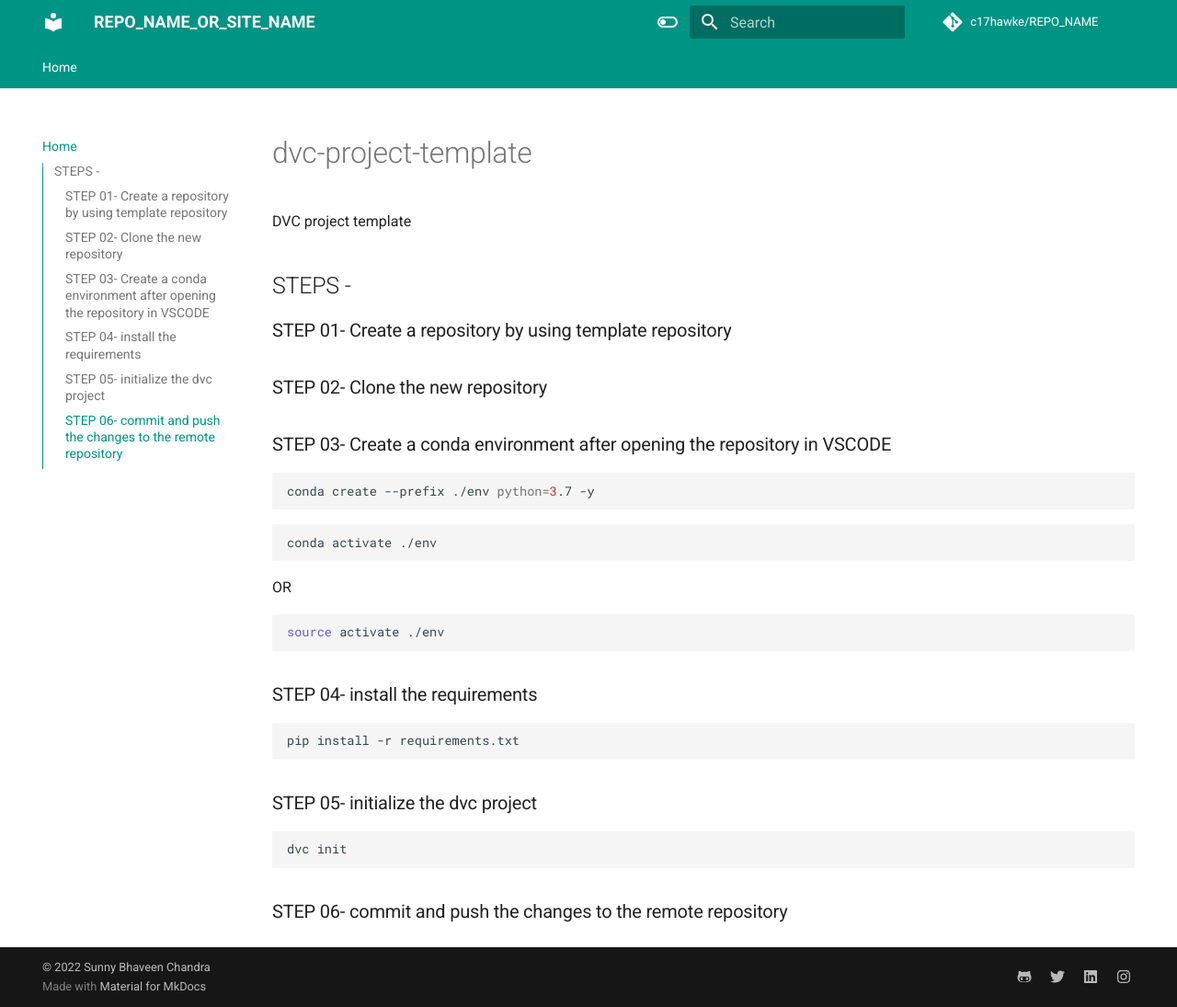
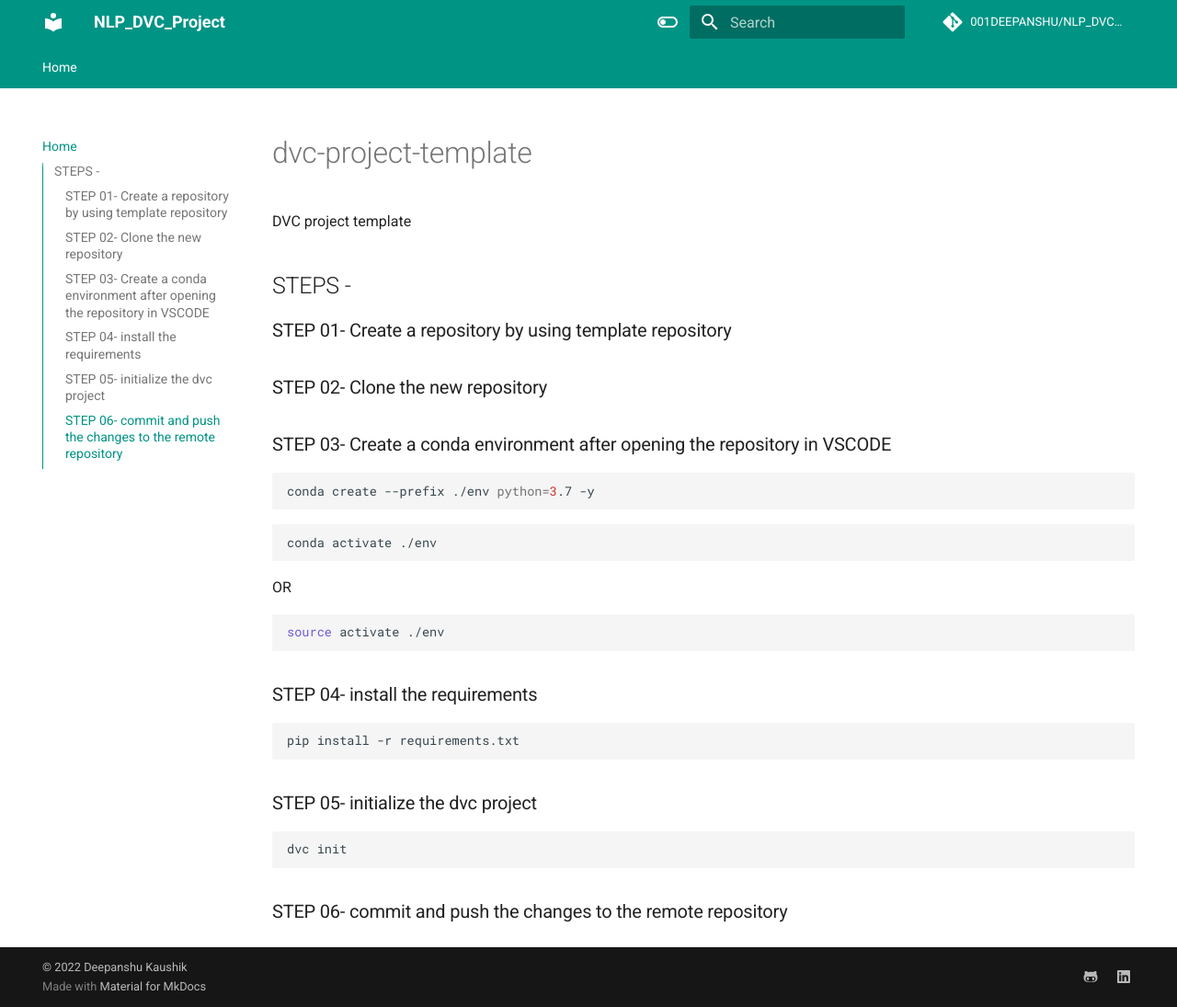
Before and after one commit to 001DEEPANSHU/NLP_DVC_Project, an MkDocs documentation site: the page built from docs/index.md, in a window 1280 px wide and 1095 px high. Shown: the whole window at 92% size. Built offline with MkDocs 1.6.1 and Material for MkDocs 9.7.7, drawn with Linux system fonts in a browser that asks for light colours; comment, search, counter and statistics services are not loaded.

Commit message:
updated mkdocs.yml

```diff
--- a/mkdocs.yml
+++ b/mkdocs.yml
@@ -1,16 +1,16 @@
 # Project information
-site_name: REPO_NAME_OR_SITE_NAME
+site_name: NLP_DVC_Project
 # defeine TOC or order of website-
 nav:
   - Home: index.md
 
-site_author: Sunny Bhaveen Chandra
+site_author: Deepanshu Kaushik
 site_description: >-
   DESCRIPTION
 
 # Repository
-repo_name: c17hawke/REPO_NAME
-repo_url: https://github.com/c17hawke/REPO_NAME
+repo_name: 001DEEPANSHU/NLP_DVC_Project
+repo_url: https://github.com/001DEEPANSHU/NLP_DVC_Project
 
 # Configuration
 theme:
@@ -39,13 +39,9 @@ theme:
 extra:
   social:
     - icon: fontawesome/brands/github-alt
-      link: https://github.com/c17hawke
-    - icon: fontawesome/brands/twitter
-      link: https://twitter.com/c17hawke
+      link: https://github.com/001DEEPANSHU
     - icon: fontawesome/brands/linkedin
-      link: https://linkedin.com/in/c17hawke
-    - icon: fontawesome/brands/instagram
-      link: https://www.instagram.com/c17hawke/
+      link: https://www.linkedin.com/in/deepanshu-kaushik-795567154/
 
 extra_javascript:
   - javascripts/mathjax.js
@@ -70,4 +66,4 @@ plugins:
   - search
 
 copyright: |
-  &copy; 2022 <a href="https://github.com/c17hawke"  target="_blank" rel="noopener">Sunny Bhaveen Chandra</a>
+  &copy; 2022 <a href="https://github.com/001DEEPANSHU/"  target="_blank" rel="noopener">Deepanshu Kaushik</a>
```
